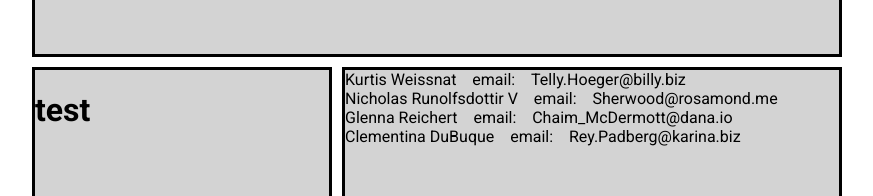
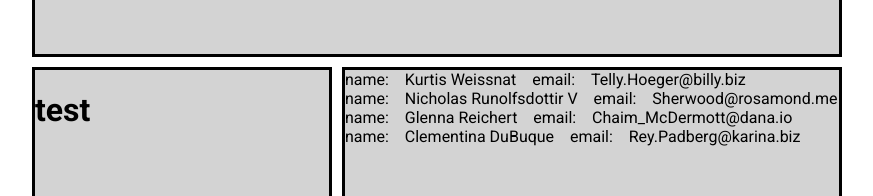
Before and after one commit to infoshareacademy/jfddr8-project-react, a React (Create React App) app in the folder Project 1/: page / in a window 1280 px wide. Shown: the part 143-339 px from the top of the page, without its empty margins (203-1076 px from the left). Built offline with nearby package versions, Linux system fonts and the light colour scheme.

Commit message:
added users import

```diff
--- a/Project 1/src/App.js
+++ b/Project 1/src/App.js
@@ -4,6 +4,7 @@ import { Sidebar } from "./components/Sidebar";
 import { Content } from "./components/Content";
 import { Footer } from "./components/Footer";
 import { List } from "./components/Users";
+import { UsersData } from "./data/users-data";
 
 function App() {
   return (
@@ -20,7 +21,7 @@ function App() {
       </div>
       <div className="content">
         <Content>
-          <List />
+          <List data={UsersData} />
         </Content>
       </div>
       <div className="footer">
--- /dev/null
+++ b/Project 1/src/components/User.js
@@ -0,0 +1,9 @@
+export function Item(props) {
+  const name = props.name;
+  const email = props.email;
+  return (
+    <>
+      name:&nbsp;&nbsp;&nbsp;&nbsp;{name}&nbsp;&nbsp;&nbsp;&nbsp;email:&nbsp;&nbsp;&nbsp;&nbsp;{email}
+    </>
+  );
+}
--- a/Project 1/src/components/Users.js
+++ b/Project 1/src/components/Users.js
@@ -1,16 +1,15 @@
-import { UsersData } from "../data/users-data";
+import React from "react";
+import { Item } from "./User";
 
-export function List() {
+export function List(props) {
+  const data = props.data;
+  console.log(data);
   return (
     <div>
-      {UsersData.map((record) => {
+      {data.map((record) => {
         return (
-          <div className="box">
-            <span>
-              {record.name}
-              &nbsp;&nbsp;&nbsp;&nbsp;email:&nbsp;&nbsp;&nbsp;&nbsp;
-              {record.email}
-            </span>
+          <div className="box" key={record.id}>
+            <Item name={record.name} email={record.email} />
           </div>
         );
       })}
```
